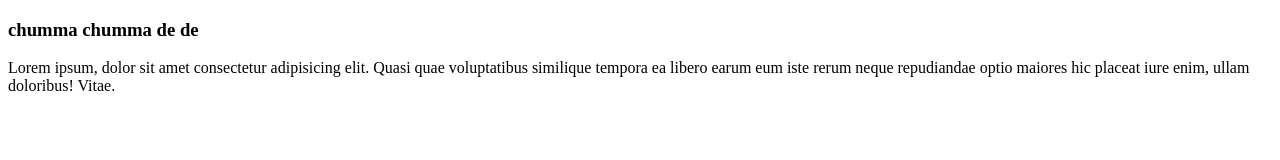
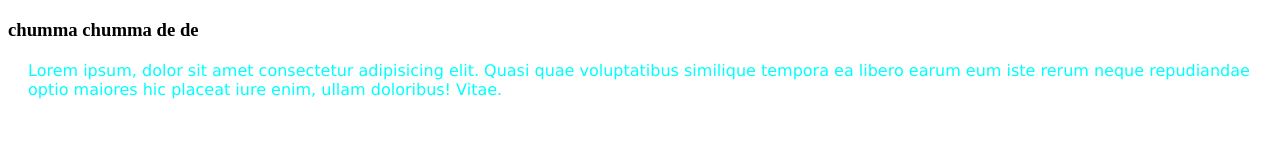
Before and after one commit to Juiria-Humayan/my-first-github-repo, a plain HTML site: page index.html in a window 1280 px wide. Drawn offline with Linux system fonts and the light colour scheme.

Commit message:
2nd change

```diff
--- /dev/null
+++ b/index.css
@@ -0,0 +1,6 @@
+p{
+    color: aqua;
+    font-family: 'Lucida Sans', 'Lucida Sans Regular', 'Lucida Grande', 'Lucida Sans Unicode', Geneva, Verdana, sans-serif;
+    margin: 20px;
+
+}
--- a/index.html
+++ b/index.html
@@ -4,6 +4,7 @@
     <meta charset="UTF-8">
     <meta name="viewport" content="width=device-width, initial-scale=1.0">
     <title>Document</title>
+    <link rel="stylesheet" href="index.css">
 </head>
 <body>
     <h3><b>chumma chumma de de</b></h3>
```
